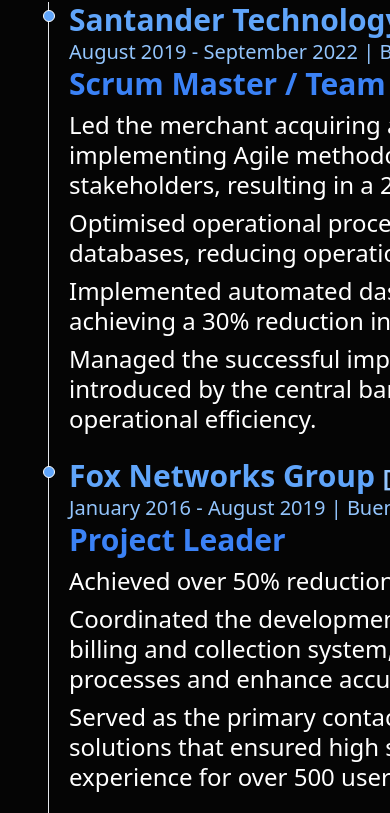
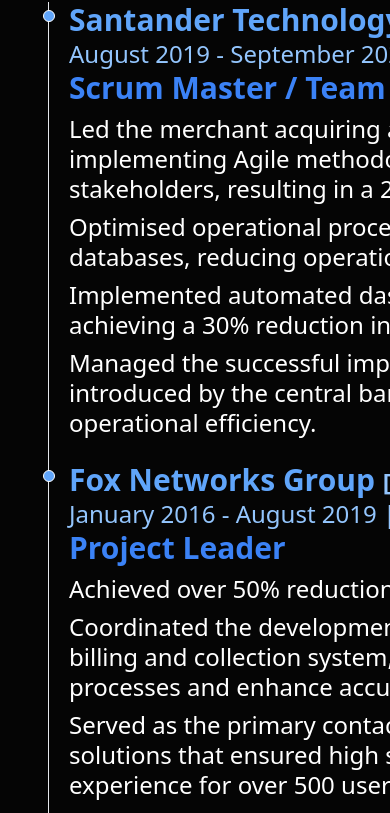
Before and after one commit to Morganti86/Portfolio-website, an Astro site: page / in a window 390 px wide. Shown: the part 730-1543 px from the top of the page. Built offline with nearby package versions, Linux system fonts and the light colour scheme; Astro itself is replaced by a stand-in of ours; a web font is replaced by a local one.

Commit message:
minor changes

```diff
--- a/src/components/Experience/ExperienceItem.astro
+++ b/src/components/Experience/ExperienceItem.astro
@@ -28,7 +28,7 @@
       <span class="text-2xl md:text-xl lg:text-lg text-blue-300">[{tag}]</span>
     </h2>
     <h4
-      class="text-xl md:text-lg lg:text-base font-normal leading-none text-blue-300">
+      class="text-2xl md:text-lg lg:text-base font-normal leading-none text-blue-300">
       <time>
         {from} - {end} |
       </time>
--- a/src/layouts/Layout.astro
+++ b/src/layouts/Layout.astro
@@ -17,7 +17,7 @@
     <meta name="generator" content={Astro.generator} />
     <title>{title}</title>
   </head>
-  <body class="flex flex-col min-h-screen mx-auto px-12 w-5xl">
+  <body class="flex flex-col min-h-screen mx-auto px-12 max-w-[1500px]">
     <slot />
   </body>
 
--- a/src/pages/allprojects.astro
+++ b/src/pages/allprojects.astro
@@ -6,7 +6,7 @@
 
 const title = "Morganti86 - Software Developer Portfolio";
 const description =
-  "Responsive portfolio website showcasing projects, experience, and skills with Astro, Tailwind CSS, and TypeScript. Optimized for a seamless user experience.";
+  "Dive into a comprehensive collection of my projects!";
 ---
 
 <Layout title={title} description={description}>
```
